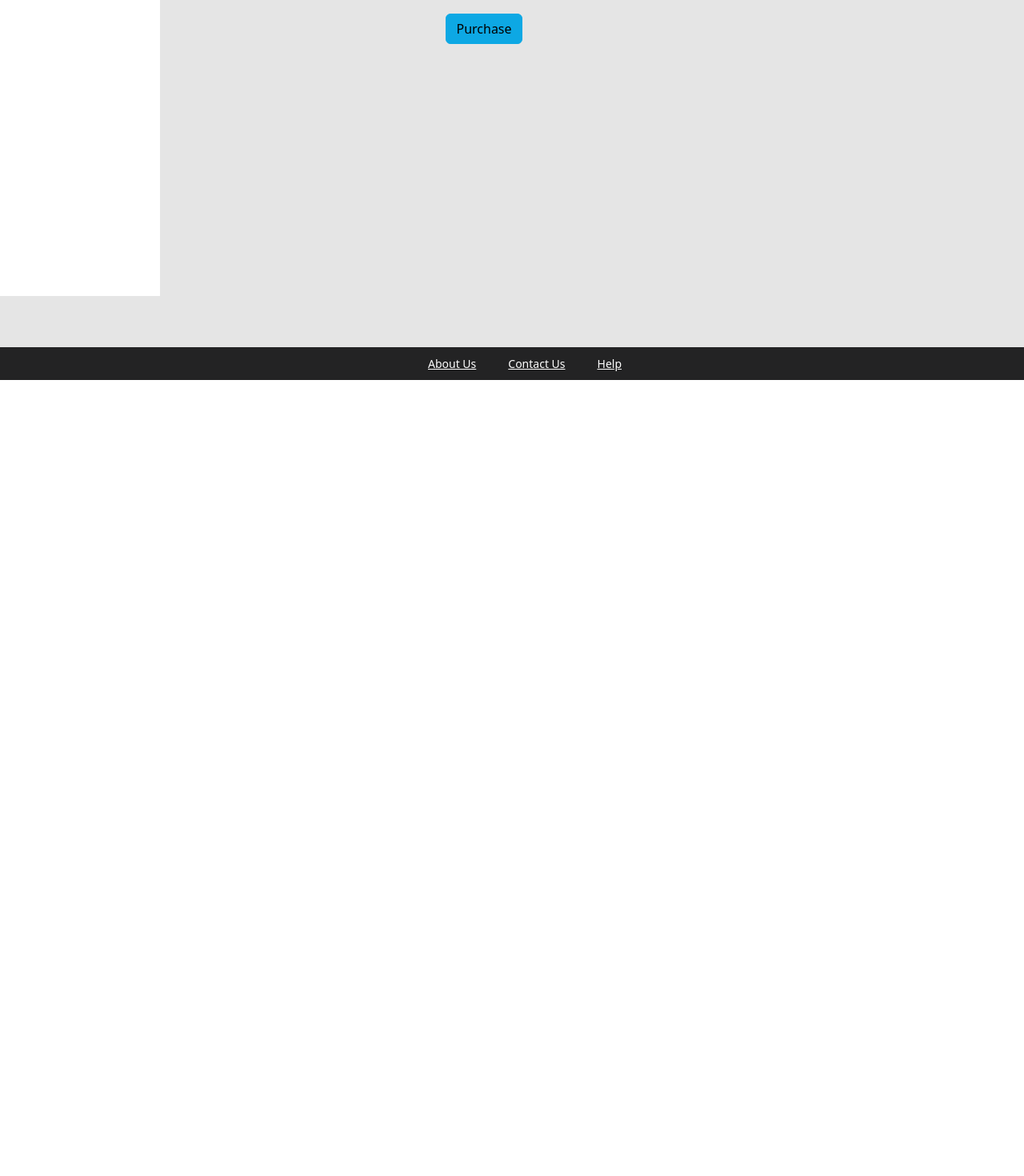
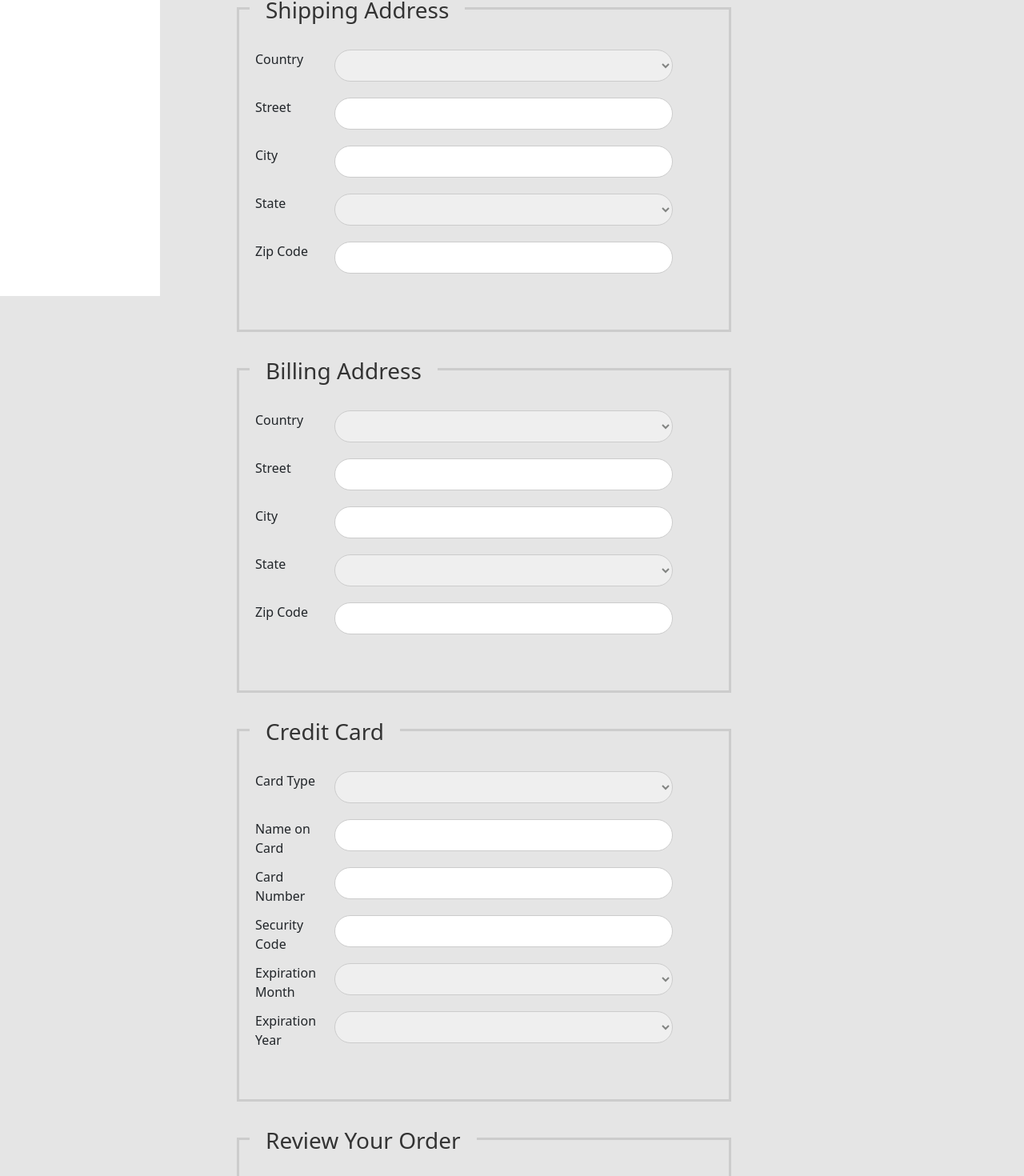
Before and after one commit to LeaMontreal/AntsRoute_angular_shopping, an Angular app: page /checkout in a window 1280 px wide. Shown: the part 430-1900 px from the top of the page at 80% size. Before the commit the page ends 921 px from the top, so only its background shows below. Built offline with nearby package versions, Linux system fonts and the light colour scheme; no server answers.

Commit message:
Add layout for all formGroup

```diff
--- a/src/app/components/checkout/checkout.component.html
+++ b/src/app/components/checkout/checkout.component.html
@@ -3,7 +3,7 @@
     <div class="container-fluid">
       <form [formGroup]="checkoutFormGroup" (ngSubmit)="onSubmit()">
         <!-- customer form group -->
-        <div formGroupName="customer" class="form-area mt-2">
+        <div formGroupName="customer" class="form-area">
           <h3>Customer</h3>
           <div class="row">
             <div class="col-md-2"><label>First Name</label></div>
@@ -32,6 +32,190 @@
             </div>
           </div>
         </div>
+        <!--end of customer form-->
+
+        <!-- shipping Address -->
+        <div formGroupName="shippingAddress" class="form-area">
+          <h3>Shipping Address</h3>
+
+          <div class="row">
+            <div class="col-md-2"><label>Country</label></div>
+            <div class="col-md-9">
+              <div class="input-space">
+                <select formControlName="country">
+                  <option>TO DO</option>
+                </select>
+              </div>
+            </div>
+          </div>
+
+          <div class="row">
+            <div class="col-md-2"><label>Street</label></div>
+            <div class="col-md-9">
+              <div class="input-space">
+                <input formControlName="street" type="text" />
+              </div>
+            </div>
+          </div>
+
+          <div class="row">
+            <div class="col-md-2"><label>City</label></div>
+            <div class="col-md-9">
+              <div class="input-space">
+                <input formControlName="city" type="text" />
+              </div>
+            </div>
+          </div>
+
+          <div class="row">
+            <div class="col-md-2"><label>State</label></div>
+            <div class="col-md-9">
+              <div class="input-space">
+                <select formControlName="state">
+                  <option>TO DO</option>
+                </select>
+              </div>
+            </div>
+          </div>
+
+          <div class="row">
+            <div class="col-md-2"><label>Zip Code</label></div>
+            <div class="col-md-9">
+              <div class="input-space">
+                <input formControlName="zipCode" type="text" />
+              </div>
+            </div>
+          </div>
+        </div>
+
+        <!-- Billing Address -->
+        <div formGroupName="billingAddress" class="form-area">
+          <h3>Billing Address</h3>
+
+          <div class="row">
+            <div class="col-md-2"><label>Country</label></div>
+            <div class="col-md-9">
+              <div class="input-space">
+                <select formControlName="country">
+                  <option>TO DO</option>
+                </select>
+              </div>
+            </div>
+          </div>
+
+          <div class="row">
+            <div class="col-md-2"><label>Street</label></div>
+            <div class="col-md-9">
+              <div class="input-space">
+                <input formControlName="street" type="text" />
+              </div>
+            </div>
+          </div>
+
+          <div class="row">
+            <div class="col-md-2"><label>City</label></div>
+            <div class="col-md-9">
+              <div class="input-space">
+                <input formControlName="city" type="text" />
+              </div>
+            </div>
+          </div>
+
+          <div class="row">
+            <div class="col-md-2"><label>State</label></div>
+            <div class="col-md-9">
+              <div class="input-space">
+                <select formControlName="state">
+                  <option>TO DO</option>
+                </select>
+              </div>
+            </div>
+          </div>
+
+          <div class="row">
+            <div class="col-md-2"><label>Zip Code</label></div>
+            <div class="col-md-9">
+              <div class="input-space">
+                <input formControlName="zipCode" type="text" />
+              </div>
+            </div>
+          </div>
+        </div>
+
+        <!-- Credit Card -->
+        <div formGroupName="creditCard" class="form-area">
+          <h3>Credit Card</h3>
+
+          <div class="row">
+            <div class="col-md-2"><label>Card Type</label></div>
+            <div class="col-md-9">
+              <div class="input-space">
+                <select formControlName="cardType">
+                  <option>Visa</option>
+                  <option>Mastercard</option>
+                </select>
+              </div>
+            </div>
+          </div>
+
+          <div class="row">
+            <div class="col-md-2"><label>Name on Card</label></div>
+            <div class="col-md-9">
+              <div class="input-space">
+                <input formControlName="nameOnCard" type="text" />
+              </div>
+            </div>
+          </div>
+
+          <div class="row">
+            <div class="col-md-2"><label>Card Number</label></div>
+            <div class="col-md-9">
+              <div class="input-space">
+                <input formControlName="cardNumber" type="text" />
+              </div>
+            </div>
+          </div>
+
+          <div class="row">
+            <div class="col-md-2"><label>Security Code</label></div>
+            <div class="col-md-9">
+              <div class="input-space">
+                <input formControlName="securityCode" type="text" />
+              </div>
+            </div>
+          </div>
+
+          <div class="row">
+            <div class="col-md-2"><label>Expiration Month</label></div>
+            <div class="col-md-9">
+              <div class="input-space">
+                <select formControlName="expirationMonth">
+                  <option>TO DO</option>
+                </select>
+              </div>
+            </div>
+          </div>
+
+          <div class="row">
+            <div class="col-md-2"><label>Expiration Year</label></div>
+            <div class="col-md-9">
+              <div class="input-space">
+                <select formControlName="expirationYear">
+                  <option>TO DO</option>
+                </select>
+              </div>
+            </div>
+          </div>
+        </div>
+
+        <!-- Order details -->
+        <div class="form-area">
+          <h3>Review Your Order</h3>
+
+          <p>Total Quantity: {{ totalQuantity }}</p>
+          <p>Shipping: FREE</p>
+          <p>Total Price: {{ totalPrice | currency : "CAD" }}</p>
+        </div>
 
         <!-- submit button-->
         <div class="text-center">
--- a/src/app/components/checkout/checkout.component.ts
+++ b/src/app/components/checkout/checkout.component.ts
@@ -4,27 +4,58 @@
 @Component({
   selector: 'app-checkout',
   templateUrl: './checkout.component.html',
-  styleUrls: ['./checkout.component.css']
+  styleUrls: ['./checkout.component.css'],
 })
 export class CheckoutComponent implements OnInit {
-
   checkoutFormGroup: FormGroup = new FormGroup({
     firstName: new FormControl(''),
     lastName: new FormControl(''),
     email: new FormControl(''),
-  });;
+  });
 
-  constructor(private formBuilder: FormBuilder) { }
+  totalPrice: number = 0;
+  totalQuantity: number = 0;
+
+  constructor(private formBuilder: FormBuilder) {}
 
   ngOnInit(): void {
     this.checkoutFormGroup = this.formBuilder.group({
-      customer: this.formBuilder.group({firstName: [''], lastName: [''], email: ['']})
+      customer: this.formBuilder.group({
+        firstName: [''],
+        lastName: [''],
+        email: [''],
+      }),
+      shippingAddress: this.formBuilder.group({
+        street: [''],
+        city: [''],
+        state: [''],
+        country: [''],
+        zipCode: [''],
+      }),
+      billingAddress: this.formBuilder.group({
+        street: [''],
+        city: [''],
+        state: [''],
+        country: [''],
+        zipCode: [''],
+      }),
+      creditCard: this.formBuilder.group({
+        cardType: [''],
+        nameOnCard: [''],
+        cardNumber: [''],
+        securityCode: [''],
+        expirationMonth: [''],
+        expirationYear: [''],
+      }),
     });
   }
 
-  onSubmit(){
-    console.log("Handling the submit button");
+  onSubmit() {
+    console.log('Handling the submit button');
     console.log(this.checkoutFormGroup!.get('customer')?.value);
-    console.log("The email address is " + this.checkoutFormGroup!.get('customer')?.value.email);
+    console.log(
+      'The email address is ' +
+        this.checkoutFormGroup!.get('customer')?.value.email
+    );
   }
 }
```
